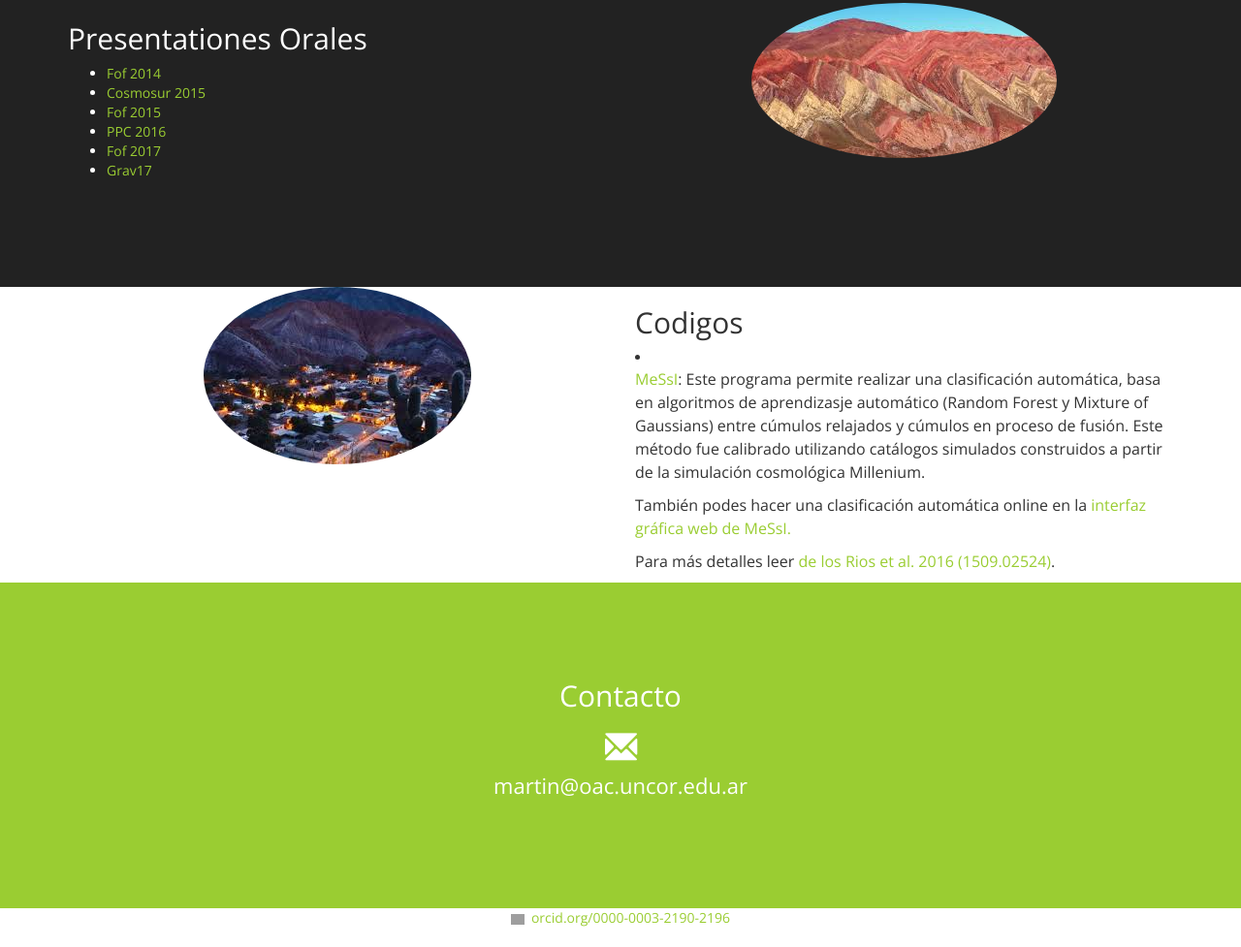
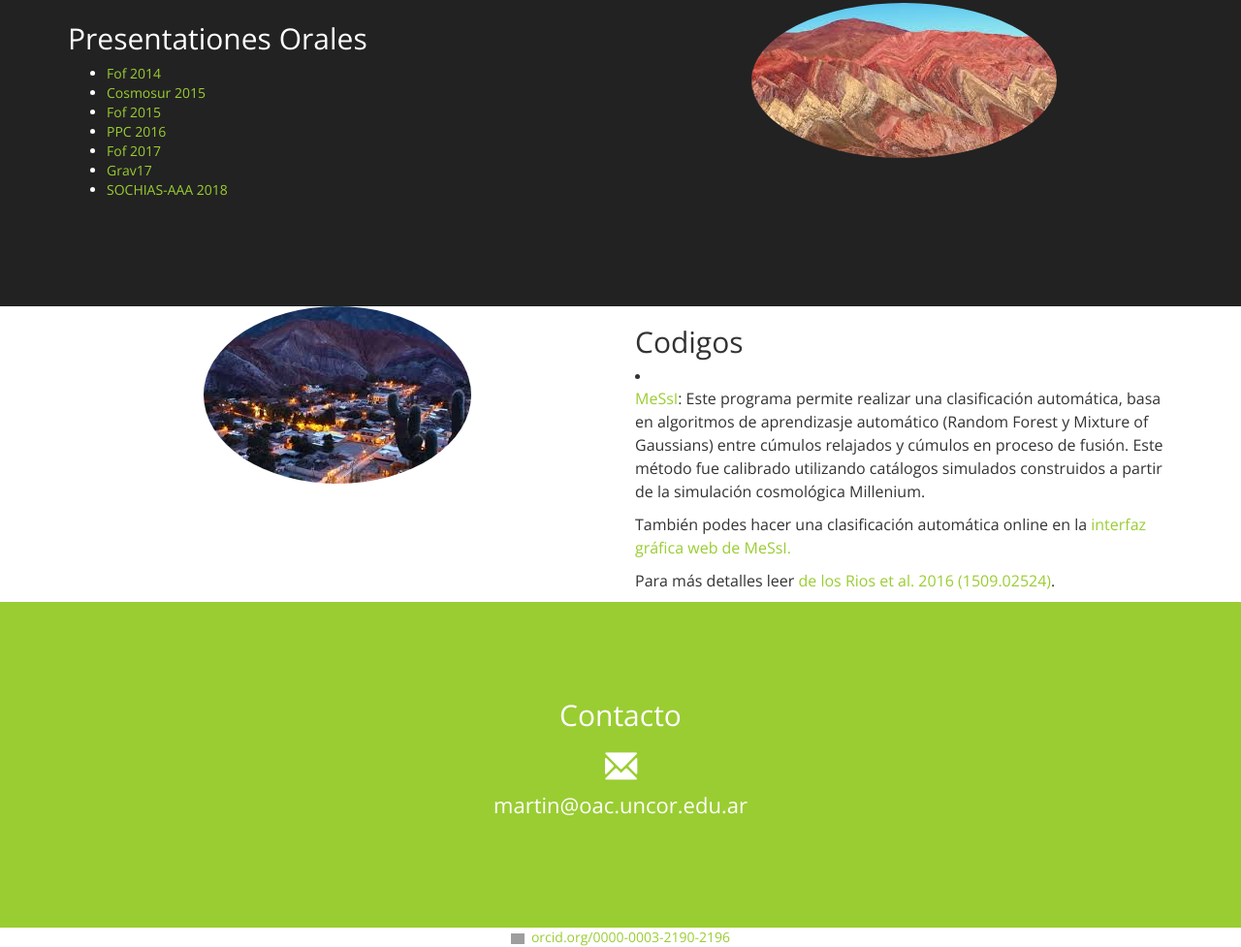
Before and after one commit to Martindelosrios/website, a plain HTML site: page index.html in a window 1280 px wide. Shown: the part 1654-2631 px from the top of the page at 97% size. Drawn offline with nearby package versions, Linux system fonts and the light colour scheme; grey boxes are pictures that could not be loaded.

Commit message:
agregue charla sochias2018

```diff
--- a/index.html
+++ b/index.html
@@ -127,6 +127,7 @@ Although you can use them, for a more unique website, replace these images with
                     <li><a href = "https://github.com/Martindelosrios/Oral_presentations/blob/master/ppc_2016/cosmo_sur.pdf" target = "blank"> PPC 2016 </a> </li>
                     <li><a href = "https://github.com/Martindelosrios/Oral_presentations/blob/master/fof17/FoF17.ipynb" target = "blank"> Fof 2017</a></li>
                     <li><a href = "https://github.com/Martindelosrios/Oral_presentations/blob/master/grav17/grav17.pdf" target = "blank"> Grav17</a></li>
+                    <li><a href = "https://github.com/Martindelosrios/Oral_presentations/blob/master/sochias2018/sochias.pdf" target = "blank">SOCHIAS-AAA 2018</a></li>
                   </ul>
                 </div>
                 <div class="col-sm-6">
```
Also changed, not shown: index_en.html (+1 -0 lines).
